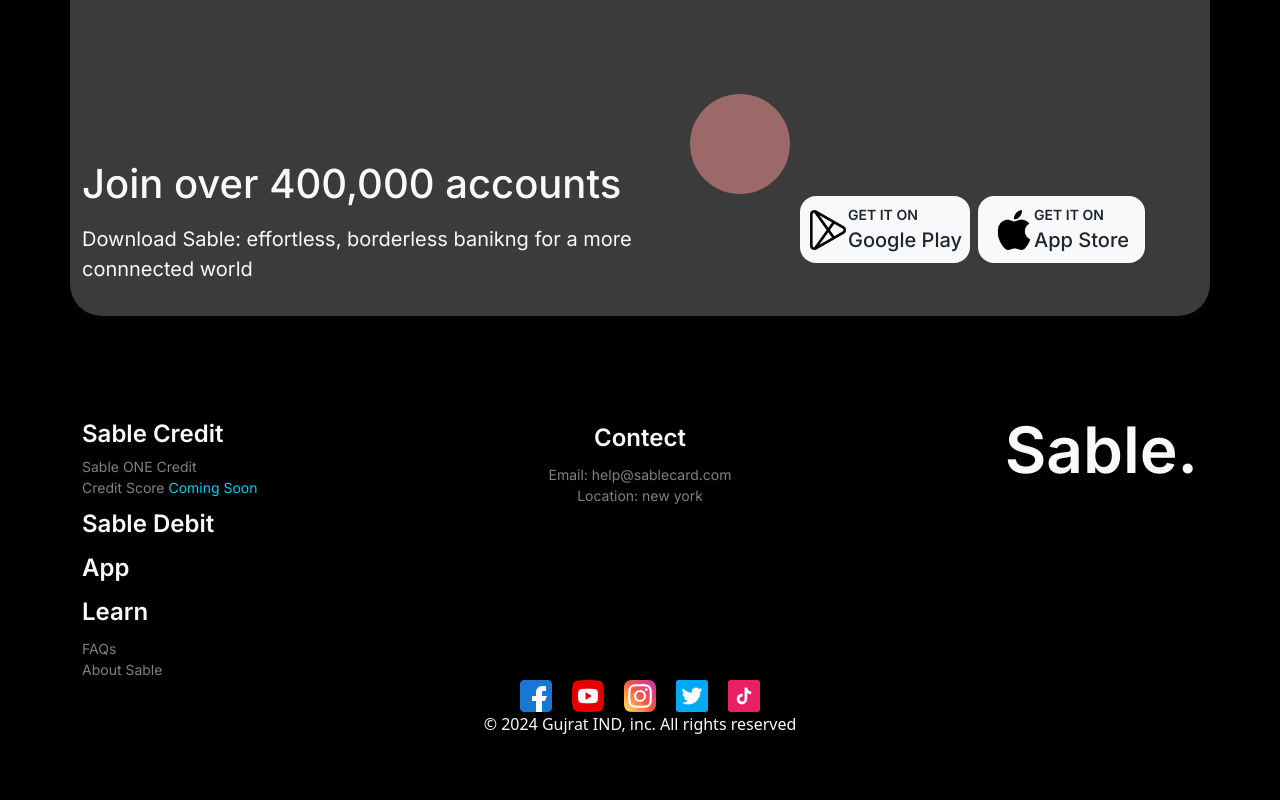
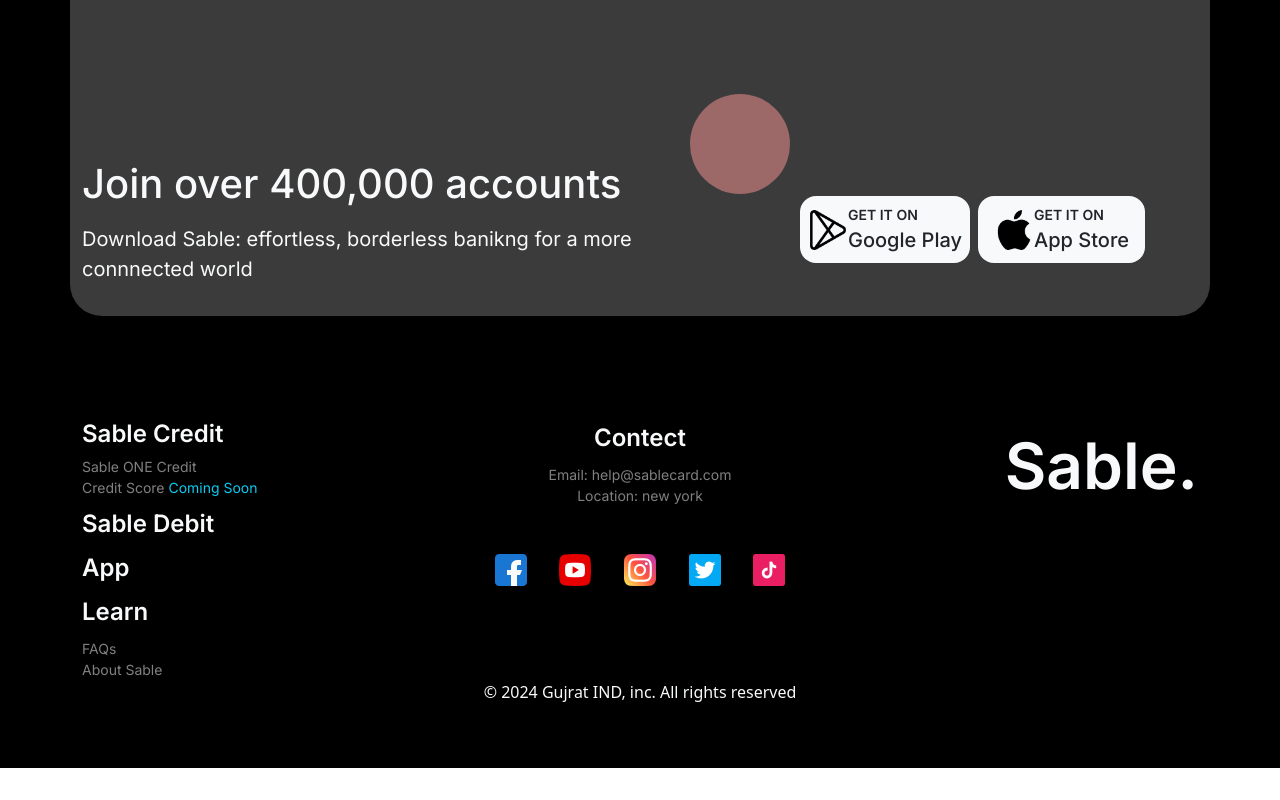
Before and after one commit to dhavalgohel2004/sable., a plain HTML site: page index.html in a window 1280 px wide. Shown: the part 5175-5975 px from the top of the page. After the commit the page ends 5943 px from the top, so only its background shows below. Drawn offline with nearby package versions, Linux system fonts and the light colour scheme.

Commit message:
complete

```diff
--- a/index.html
+++ b/index.html
@@ -93,6 +93,7 @@
             </div>
         </div>
     </section>
+    <!------------------------------------------------------------------------->
     <div class="back-to-top position-fixed z-3">
         <a href="#1" class="text-decoration-none">
             <button class="button">
@@ -104,6 +105,7 @@
             </button>
         </a>
     </div>
+        <!------------------------------------------------------------------------->
     <section class="banner1 overflow-hidden" id="2">
         <div class="main container-lg h-100">
             <div class="row h-100">
@@ -200,6 +202,7 @@
             </div>
         </div>
     </section>
+        <!------------------------------------------------------------------------->
     <section class="banner2 overflow-hidden">
         <div
             class="main container border-top h-100 d-flex align-items-center justify-content-evenly py-5 border-bottom">
@@ -219,6 +222,7 @@
             </div>
         </div>
     </section>
+            <!------------------------------------------------------------------------->
     <section class="banner3 overflow-hidden">
         <div class="black-card" id="3">
             <div class="container-md">
@@ -247,6 +251,7 @@
             </div>
         </div>
     </section>
+            <!------------------------------------------------------------------------->
     <section class="banner4 overflow-hidden" id="5">
         <div class="main container-fluid h-100">
             <div class="row">
@@ -318,6 +323,7 @@
             </div>
         </div>
     </section>
+            <!------------------------------------------------------------------------->
     <section class="banner5 overflow-hidden bg-black" id="7">
         <div class="main container h-100 d-flex align-items-center justify-content-center flex-column">
             <div class="text my-4">
@@ -431,7 +437,8 @@
             </div>
         </div>
     </section>
-    <section class="banner6 bg-black py-5">
+            <!------------------------------------------------------------------------->
+    <section class="banner6 bg-black py-5 overflow-hidden">
         <div class="main d-flex justify-content-center align-items-center flex-column h-100">
             <h1 class="text-light inter">4.8</h1>
             <div class="container-fluid p-0">
@@ -556,8 +563,10 @@
             </div>
         </div>
     </section>
+            <!------------------------------------------------------------------------->
     <section class="banner7 bg-black py-5 overflow-hidden px-sm-0 px-3">
-        <div class="main p-0 oneffect overflow-hidden container position-relative d-flex justify-content-center align-items-center h-100 position-relative rounded-5 w-100">
+        <div
+            class="main p-0 oneffect overflow-hidden container position-relative d-flex justify-content-center align-items-center h-100 position-relative rounded-5 w-100">
             <div class="overly h-100 w-100 position-relative overflow-hidden">
                 <div id="circle" class="d-none d-lg-block circle-effect rounded-circle z-0"></div>
                 <div class="container position-absolute bottom-0 mb-3">
@@ -572,8 +581,10 @@
                             </div>
                         </div>
                         <div class="col-lg-5 d-flex z-1 justify-content-center align-items-center">
-                            <div class="main-1 justify-content-center align-items-center d-flex flex-sm-row flex-column">
-                                <div class="tag h-50 bg-light mx-1 d-flex  rounded-4 justify-content-center align-items-center p-2 my-3 my-sm-0">
+                            <div
+                                class="main-1 justify-content-center align-items-center d-flex flex-sm-row flex-column">
+                                <div
+                                    class="tag h-50 bg-light mx-1 d-flex  rounded-4 justify-content-center align-items-center p-2 my-3 my-sm-0">
                                     <div class="simbole">
                                         <img src="images/play-store.png" class="img-fluid" alt="">
                                     </div>
@@ -599,7 +610,8 @@
             </div>
         </div>
     </section>
-    <footer id="6" class="bg-black py-5">
+            <!------------------------------------------------------------------------->
+    <footer id="6" class="bg-black py-5 overflow-hidden">
         <div class="main container">
             <div class="row">
                 <div class="col-sm-4" data-aos="fade-right">
@@ -627,21 +639,21 @@
                         <p class="text-white-50 inter m-0 small">Email: help@sablecard.com</p>
                         <p class="text-white-50 inter m-0 small">Location: new york</p>
                     </div>
+                    <div class="logos d-flex justify-content-evenly mt-3 mt-sm-5">
+                        <img src="images/facebook.png" class="img-fluid" alt="">
+                        <img src="images/youtube.png" class="img-fluid" alt="">
+                        <img src="images/instagram.png" class="img-fluid" alt="">
+                        <img src="images/twitter.png" class="img-fluid" alt="">
+                        <img src="images/tiktok.png" class="img-fluid" alt="">
+                    </div>
                 </div>
-                <div class="col-sm-4" data-aos="fade-left">
+                <div class="col-sm-4 py-3" data-aos="fade-left">
                     <div class="text1">
                         <p class="display-3 text-light inter fw-semibold text-sm-end text-center">Sable.</p>
                     </div>
                 </div>
             </div>
             <div class="footer d-flex flex-column align-items-center">
-                <div class="logos d-flex justify-content-evenly w-25">
-                    <img src="images/facebook.png" class="img-fluid" alt="">
-                    <img src="images/youtube.png" class="img-fluid" alt="">
-                    <img src="images/instagram.png" class="img-fluid" alt="">
-                    <img src="images/twitter.png" class="img-fluid" alt="">
-                    <img src="images/tiktok.png" class="img-fluid" alt="">
-                </div>
                 <p class="text-light text-center">&copy; 2024 Gujrat IND, inc. All rights reserved</p>
             </div>
         </div>
```
Also changed, not shown: css/style.css (+9 -6 lines).
